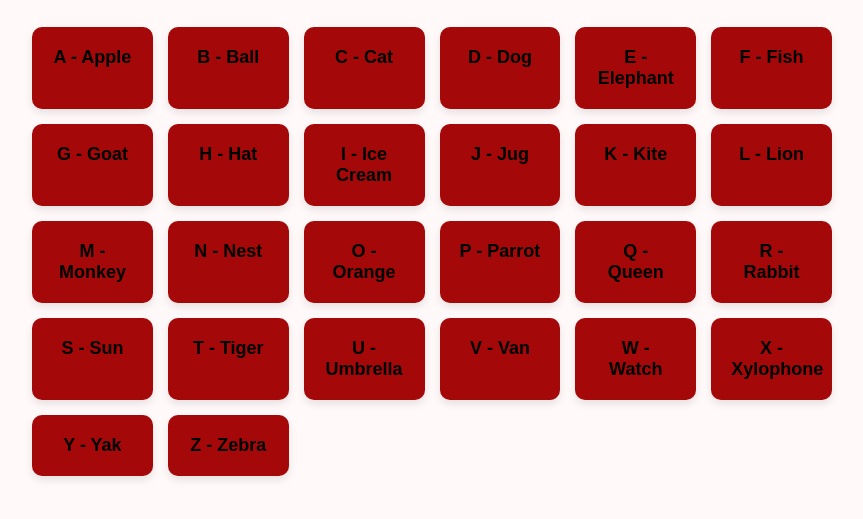
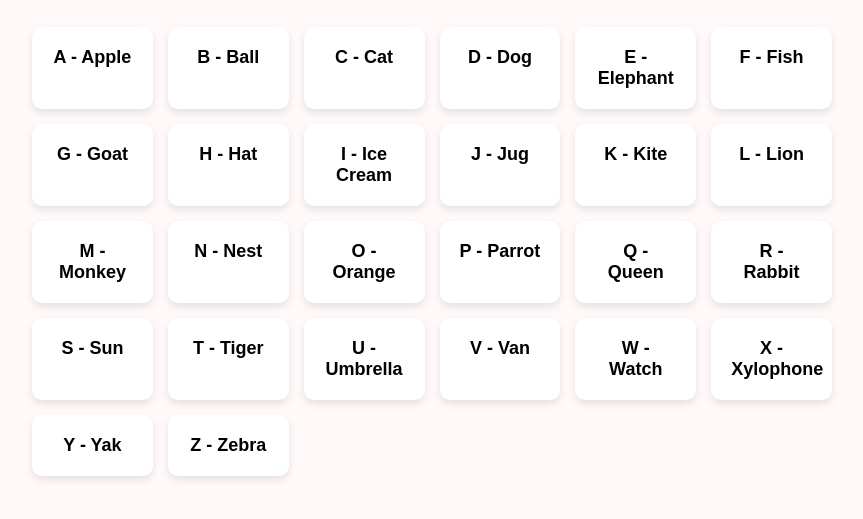
Before and after one commit to rahulkumar1165/ci-cd-testing, a plain HTML site: page index.html in a window 1280 px wide. Shown: the part 81-600 px from the top of the page, without its empty margins (208-1071 px from the left). Drawn offline with Linux system fonts and the light colour scheme.

```diff
--- a/index.html
+++ b/index.html
@@ -26,7 +26,7 @@
         }
 
         .card {
-            background: rgb(165, 8, 8);
+            background: rgb(255, 255, 255);
             padding: 20px;
             border-radius: 10px;
             box-shadow: 0 4px 8px rgba(0, 0, 0, 0.1);
```
